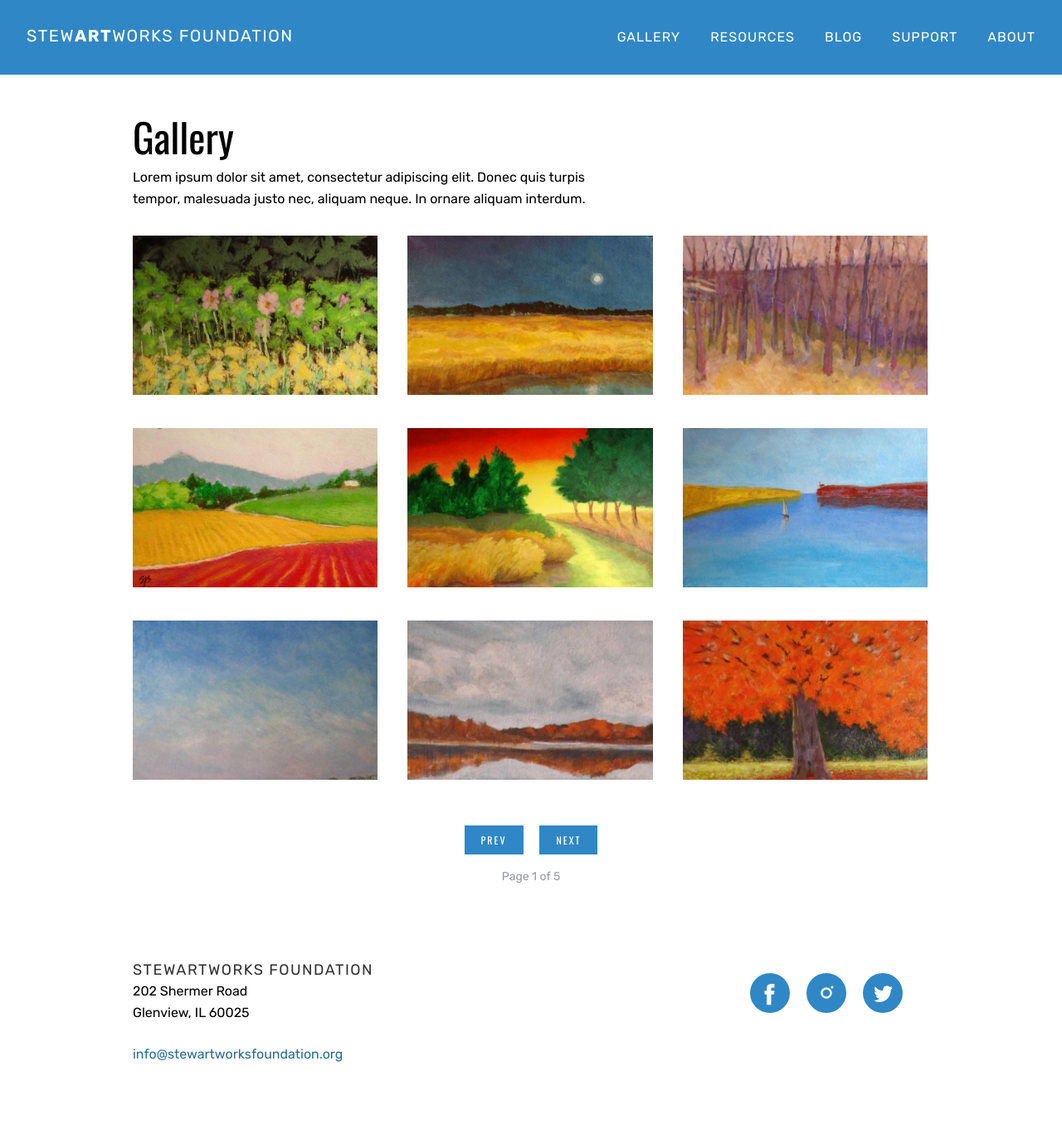
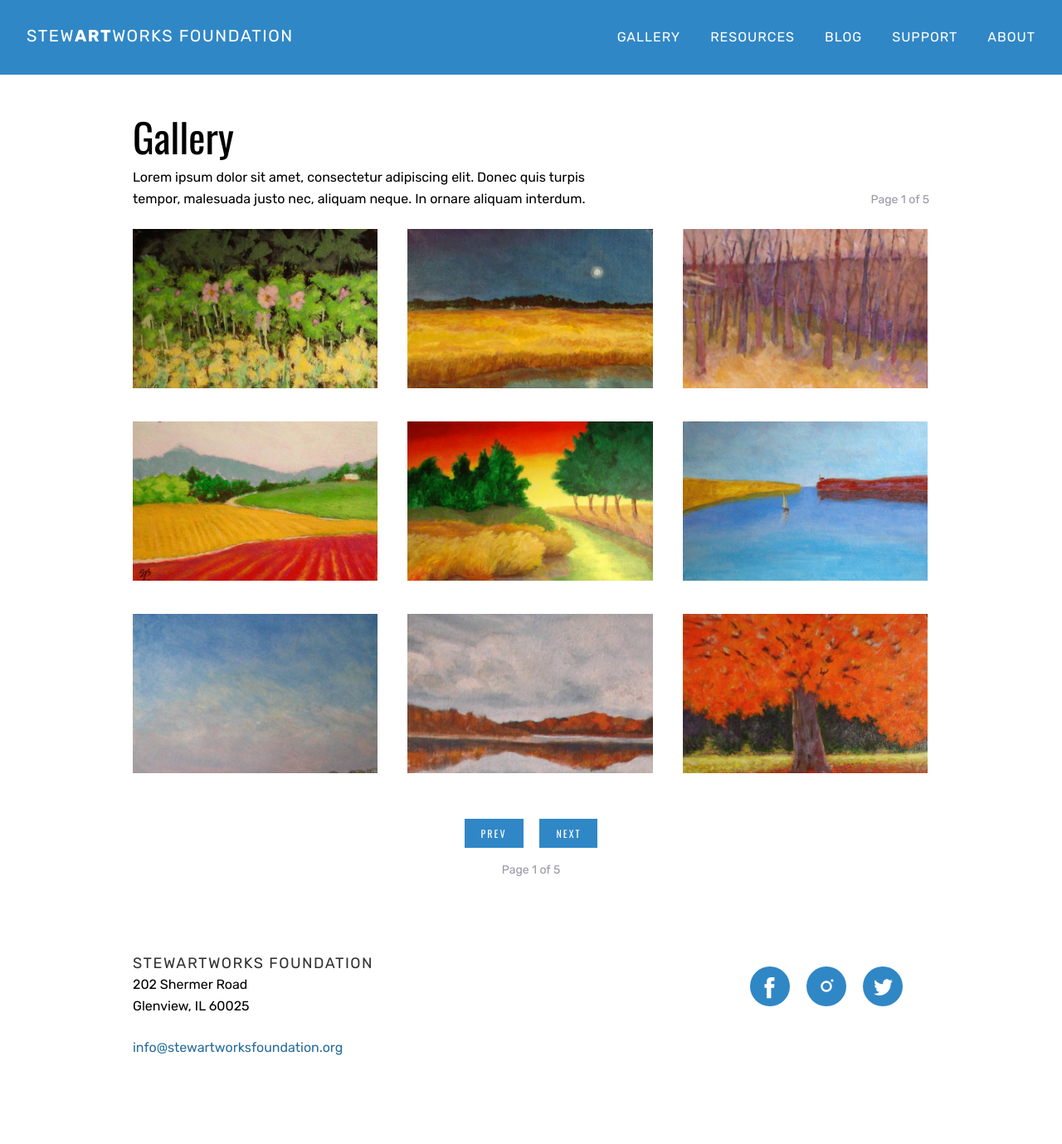
Before and after one commit to brodieaustin/stewartworksfoundation, a Jekyll site: the page built from gallery/index.html, in a window 1280 px wide. Shown: the whole page at 83% size. Built offline with Jekyll 4.4.1, drawn with Linux system fonts in a browser that asks for light colours; nearby versions of some CDN libraries.

```diff
--- /dev/null
+++ b/_includes/share-buttons.html
@@ -0,0 +1,11 @@
+<div class="share-buttons">
+  <button class="share">
+    <svg viewBox="0 0 44 44" title="Mail"><use xmlns:xlink="http://www.w3.org/1999/xlink" xlink:href="{{ site.baseurl }}/assets/svg/social-icons.svg#mail"></use></svg>
+  </button>
+  <button class="share">
+    <svg viewBox="0 0 44 44" title="Facebook"><use xmlns:xlink="http://www.w3.org/1999/xlink" xlink:href="{{ site.baseurl }}/assets/svg/social-icons.svg#facebook"></use></svg>
+  </button>
+  <button class="share">
+    <svg viewBox="0 0 44 44" title="Twitter"><use xmlns:xlink="http://www.w3.org/1999/xlink" xlink:href="{{ site.baseurl }}/assets/svg/social-icons.svg#twitter"></use></svg>
+  </button>
+</div>
--- a/_layouts/page.html
+++ b/_layouts/page.html
@@ -12,6 +12,9 @@ layout: base
       {% if page.description %}
         <p class="page-description">{{ page.description }}</p>
       {% endif %}
+      {% if page.paginated %}
+        <p class="page-range">Page 1 of 5</p>
+      {% endif %}
     </header>
     {{ content }}
   </div>
--- a/_scss/_pager.scss
+++ b/_scss/_pager.scss
@@ -1,8 +1,8 @@
-.pager{
+.pagination{
   text-align: center;
 }
 
-.page-control{
+.pagination-control{
   margin: 0 .5rem 1rem;
   background: $primary-color;
   color: $white;
--- a/assets/css/styles.css
+++ b/assets/css/styles.css
@@ -632,18 +632,26 @@ a {
     font-style: italic;
     color: #9797A4; }
 
+.page-content header {
+  position: relative;
+  width: 100%; }
   .page-content header .container {
     padding-top: 2rem;
     padding-bottom: 1rem; }
-
   .page-content header h1 {
     display: inline-block;
     margin-top: 0;
     font-size: 3rem; }
-
   @media screen and (min-width: 850px) {
     .page-content header p {
       max-width: 60%; } }
+  .page-content header .page-range {
+    margin-bottom: 0; }
+    @media screen and (min-width: 850px) {
+      .page-content header .page-range {
+        position: absolute;
+        bottom: 0;
+        right: 0; } }
 
 .page-content > .container {
   padding-top: .875rem;
@@ -698,7 +706,7 @@ a {
 
 .gallery-images {
   list-style: none;
-  margin-top: 2rem;
+  margin-top: 1rem;
   margin-left: -2rem;
   padding: 0; }
   .gallery-images li {
@@ -714,9 +722,13 @@ a {
       .gallery-images li {
         width: calc(49% - 2rem);
         height: 12rem; } }
+    @media screen and (min-width: 850px) {
+      .gallery-images li {
+        width: calc(33% - 2rem);
+        height: 10rem; } }
     @media screen and (min-width: 1140px) {
       .gallery-images li {
-        width: calc(33% - 2rem); } }
+        height: 12rem; } }
     .gallery-images li:hover {
       opacity: .6; }
   .gallery-images img {
@@ -797,15 +809,15 @@ a {
 .gridder-content {
   display: none; }
 
-.pager {
+.pagination {
   text-align: center; }
 
-.page-control {
+.pagination-control {
   margin: 0 .5rem 1rem;
   background: #3087C6;
   color: #fff;
   border: 0; }
-  .page-control.disabled {
+  .pagination-control.disabled {
     background: #f5f5f5;
     color: #9797A4;
     border: 0; }
--- a/gallery/index.html
+++ b/gallery/index.html
@@ -30,6 +31,7 @@ description: 'Lorem ipsum dolor sit amet, consectetur adipiscing elit. Donec qui
           <div class="text">
             <h2>Picture</h2>
             <p>Acrylic on canvas, 61 x 51cm, May 2014</p>
+            {% include share-buttons.html %}
           </div>
         </div>
       </div>
@@ -58,6 +60,7 @@ description: 'Lorem ipsum dolor sit amet, consectetur adipiscing elit. Donec qui
           <div class="text">
             <h2>Picture</h2>
             <p>Acrylic on canvas, 61 x 51cm, May 2014</p>
+            {% include share-buttons.html %}
           </div>
         </div>
       </div>
@@ -72,6 +75,7 @@ description: 'Lorem ipsum dolor sit amet, consectetur adipiscing elit. Donec qui
           <div class="text">
             <h2>Picture</h2>
             <p>Acrylic on canvas, 61 x 51cm, May 2014</p>
+            {% include share-buttons.html %}
           </div>
         </div>
       </div>
@@ -133,9 +137,9 @@ description: 'Lorem ipsum dolor sit amet, consectetur adipiscing elit. Donec qui
       </div>
     </li>
   </ul>
-  <div class="pager">
-    <a href="#" class="button page-control prev">Prev</a>
-    <a href="#" class="button page-control next">Next</a>
+  <div class="pagination">
+    <a href="#" class="button pagination-control prev">Prev</a>
+    <a href="#" class="button pagination-control next">Next</a>
     <p class="page-range">Page 1 of 5</p>
   </div>
 </section>
--- a/resources/article/index.html
+++ b/resources/article/index.html
@@ -17,6 +17,7 @@ meta: 'Last updated on 4/15/2017'
     </blockquote>
   </section>
   <section class="page-section">
+    <h2>Section Heading</h2>
     <p>Lorem ipsum dolor sit amet, consectetur adipiscing elit. Quisque mattis, tortor eget accumsan rhoncus, metus enim volutpat elit, quis accumsan massa dui quis quam. Quisque ac varius purus, a facilisis ex. In dui erat, dapibus in enim ac, malesuada dignissim ligula. Fusce porttitor dolor nulla, ac tristique lectus pharetra sed. Quisque in feugiat augue. Nunc et facilisis justo. Nulla a neque a urna iaculis condimentum in laoreet libero. Morbi semper commodo justo nec dictum. Fusce aliquam turpis ac massa sollicitudin suscipit. Vestibulum ante ipsum primis in faucibus orci luctus et ultrices posuere cubilia Curae; Donec in dignissim dui. Proin porttitor felis sed laoreet interdum. Nullam varius egestas lacus, quis aliquam purus. Ut aliquam nisl auctor sapien cursus volutpat. Nullam ac bibendum ante.</p>
   </section>
 </section>
```
Also changed, not shown: other parts of gallery/index.html (+1 -0 lines), _layouts/article.html (+1 -11 lines), _scss/_gallery.scss (+7 -2 lines), _scss/_page.scss (+12 -0 lines). Lines whose indentation alone changed are shown as unchanged.
